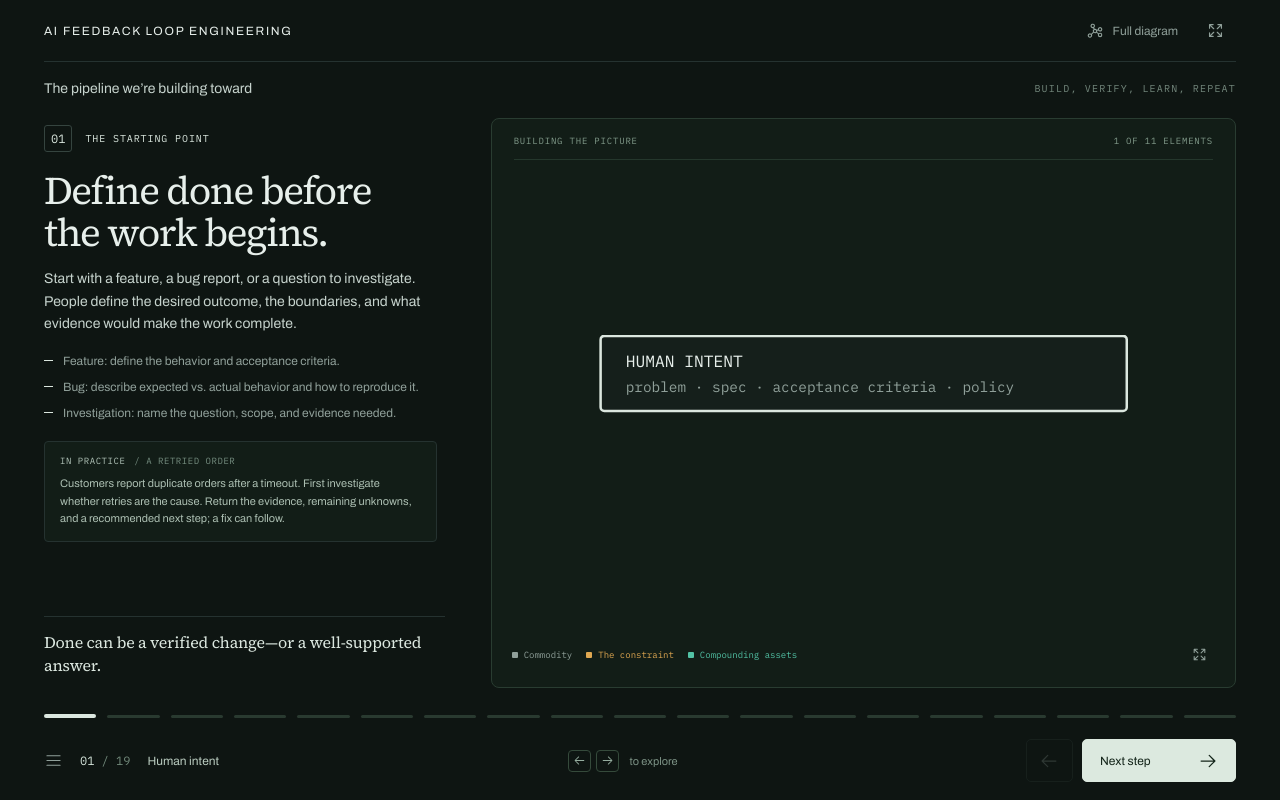
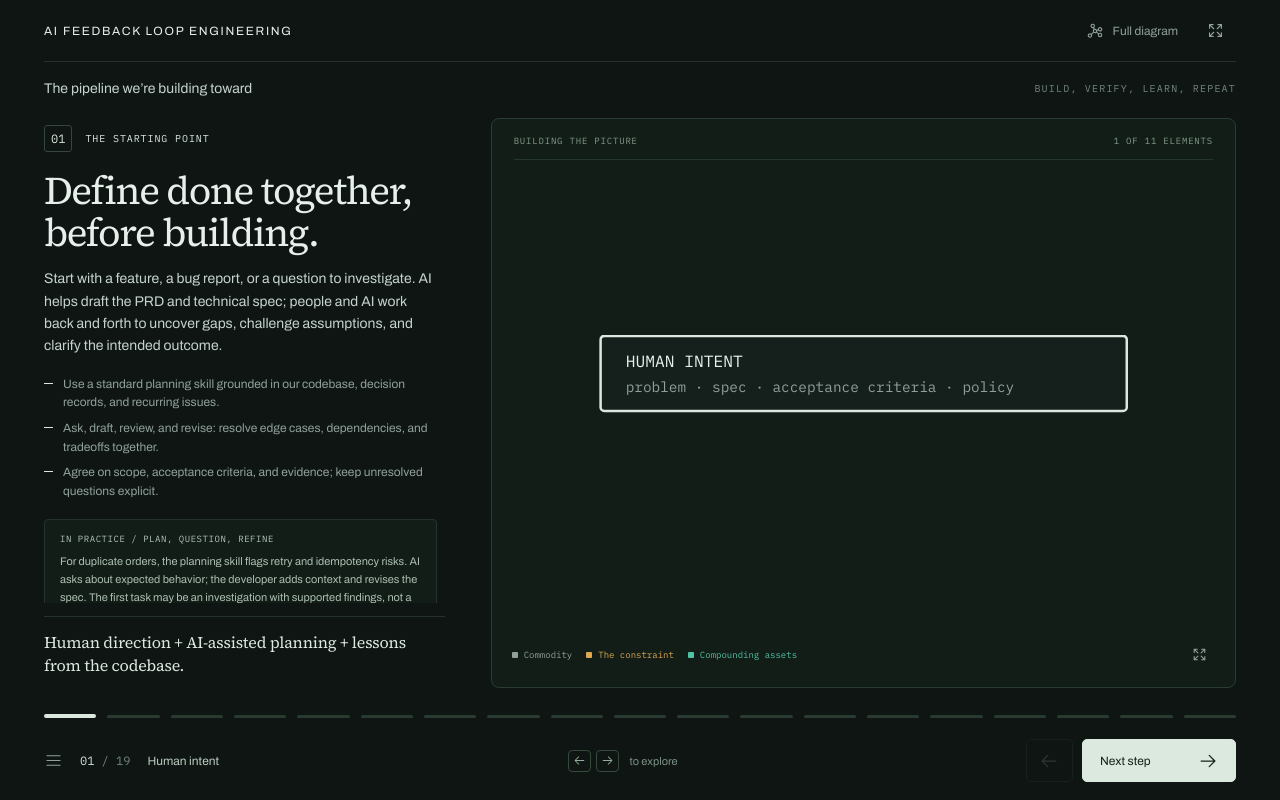
Before and after one commit to ChrisWiles/how-we-build-now-presentation, a React (Vite) app: page /#intent in a window 1280 px wide. Built offline with nearby package versions, Linux system fonts and the light colour scheme.

Commit message:
Explain collaborative human and AI planning

```diff
--- a/src/steps.js
+++ b/src/steps.js
@@ -1,11 +1,12 @@
 const pipelineSteps = [
   {
     id: 'intent', label: 'Human intent', category: 'The starting point', tone: 'neutral',
-    title: 'Define done before the work begins.',
-    description: 'Start with a feature, a bug report, or a question to investigate. People define the desired outcome, the boundaries, and what evidence would make the work complete.',
-    points: ['Feature: define the behavior and acceptance criteria.', 'Bug: describe expected vs. actual behavior and how to reproduce it.', 'Investigation: name the question, scope, and evidence needed.'],
-    example: 'Customers report duplicate orders after a timeout. First investigate whether retries are the cause. Return the evidence, remaining unknowns, and a recommended next step; a fix can follow.',
-    takeaway: 'Done can be a verified change—or a well-supported answer.',
+    title: 'Define done together, before building.',
+    description: 'Start with a feature, a bug report, or a question to investigate. AI helps draft the PRD and technical spec; people and AI work back and forth to uncover gaps, challenge assumptions, and clarify the intended outcome.',
+    points: ['Use a standard planning skill grounded in our codebase, decision records, and recurring issues.', 'Ask, draft, review, and revise: resolve edge cases, dependencies, and tradeoffs together.', 'Agree on scope, acceptance criteria, and evidence; keep unresolved questions explicit.'],
+    exampleLabel: 'IN PRACTICE / PLAN, QUESTION, REFINE',
+    example: 'For duplicate orders, the planning skill flags retry and idempotency risks. AI asks about expected behavior; the developer adds context and revises the spec. The first task may be an investigation with supported findings, not a code change.',
+    takeaway: 'Human direction + AI-assisted planning + lessons from the codebase.',
     view: [0, -110, 500, 360],
   },
   {
```
Also changed, not shown: 1 other file (tests, documents, lock files or other folders).
